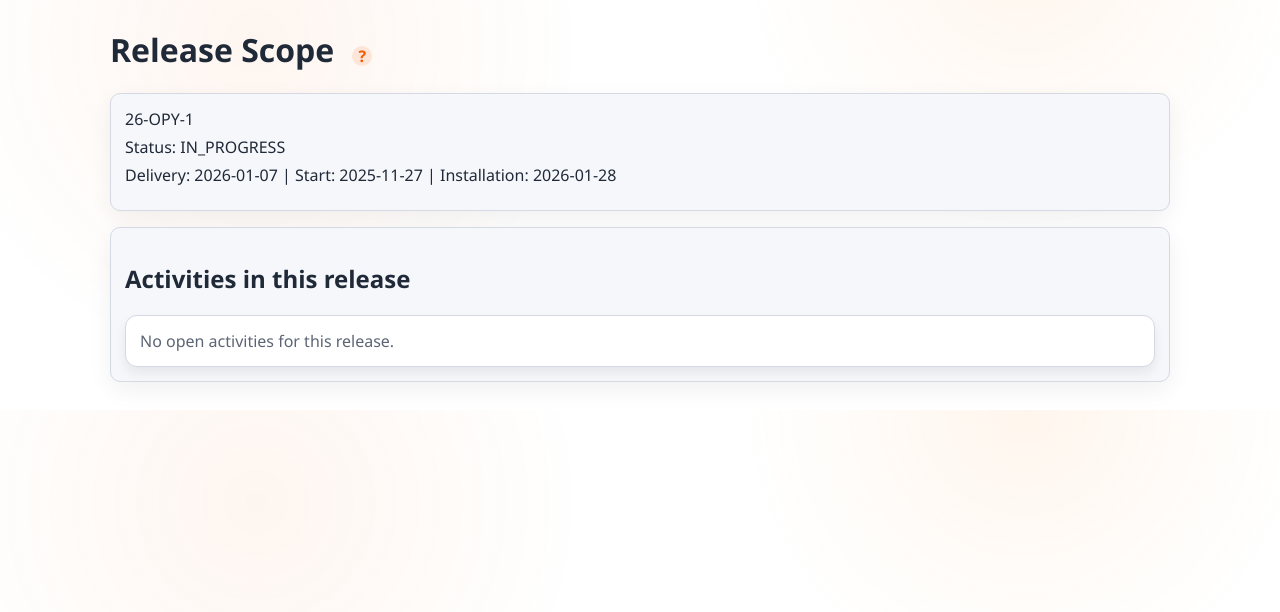
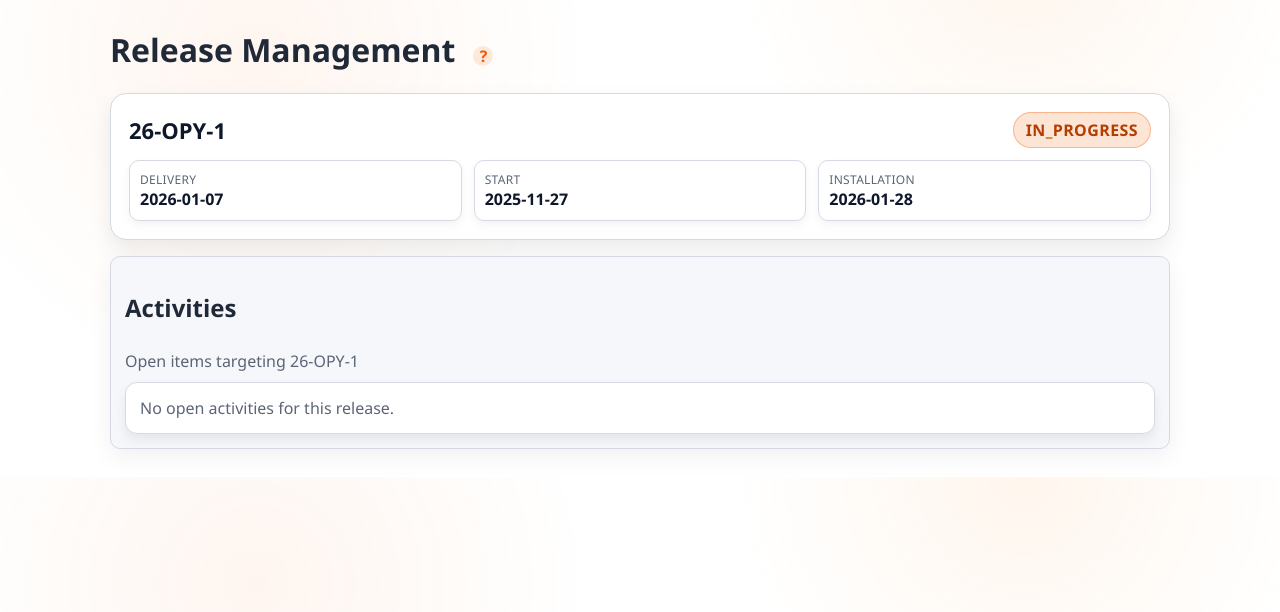
Before and after one commit to guimoric/eagle_management, a FastAPI app: page /dashboards/release-scope in a window 1280 px wide. Shown: the part 51-663 px from the top of the page. Run offline with FastAPI, Linux system fonts and the light colour scheme.

Commit message:
release_dashboard

```diff
--- a/eagle_pm/app/static/app.css
+++ b/eagle_pm/app/static/app.css
@@ -237,6 +237,59 @@ details[open] .accordion-summary::before { transform: rotate(180deg); }
 .project-field { background: #ffffff; border: 1px solid var(--border); border-radius: 10px; padding: 8px 10px; box-shadow: 0 2px 6px rgba(0,0,0,0.04); }
 .project-field .label { display: block; font-size: 12px; color: var(--muted); text-transform: uppercase; letter-spacing: 0.4px; }
 .project-field .value { font-weight: 600; color: var(--text); }
+.release-card {
+  border: 1px solid var(--border);
+  background: #ffffff;
+  border-radius: 16px;
+  padding: 18px;
+  box-shadow: 0 10px 22px rgba(0,0,0,0.08);
+}
+.release-header {
+  display: flex;
+  justify-content: space-between;
+  align-items: center;
+  gap: 12px;
+  margin-bottom: 12px;
+}
+.release-code {
+  font-size: 22px;
+  font-weight: 800;
+  color: #0f172a;
+}
+.release-meta {
+  display: grid;
+  grid-template-columns: repeat(auto-fit, minmax(160px, 1fr));
+  gap: 12px;
+}
+.meta-block {
+  background: #ffffff;
+  border: 1px solid var(--border);
+  border-radius: 10px;
+  padding: 10px;
+  box-shadow: 0 4px 10px rgba(0,0,0,0.05);
+}
+.release-meta .label {
+  display: block;
+  font-size: 12px;
+  color: var(--muted);
+  letter-spacing: 0.3px;
+  text-transform: uppercase;
+}
+.release-meta .value {
+  display: block;
+  font-weight: 700;
+  color: #0f172a;
+}
+.status-pill {
+  display: inline-block;
+  padding: 6px 12px;
+  border-radius: 999px;
+  background: rgba(242,92,5,0.16);
+  color: #b53d00;
+  border: 1px solid rgba(242,92,5,0.35);
+  font-weight: 700;
+  letter-spacing: 0.4px;
+}
 .status-badge {
   display: inline-block;
   padding: 4px 8px;
--- a/eagle_pm/app/templates/release_scope.html
+++ b/eagle_pm/app/templates/release_scope.html
@@ -2,23 +2,39 @@
 {% block content %}
   <div class="header-row">
     <div class="actions">
-      <h1>Release Scope</h1><span class="tooltip-icon" data-tip="Open activities linked to the current (non-installed) release.">?</span>
+      <h1>Release Management</h1><span class="tooltip-icon" data-tip="Open activities for the current (non-installed) release.">?</span>
     </div>
   </div>
 
   {% if not current_release %}
     <div class="panel"><p>No active/planned release found.</p></div>
   {% else %}
-    <div class="panel">
-      <div class="section-header">
-        <div class="item-title">{{ current_release.release_code }}</div>
-        <div class="item-meta">Status: {{ current_release.status.name if current_release.status else current_release.status_code }}</div>
-        <div class="item-meta">Delivery: {{ current_release.delivery_date }} | Start: {{ current_release.start_date }} | Installation: {{ current_release.installation_date }}</div>
+    <div class="panel release-card">
+      <div class="release-header">
+        <div class="release-code">{{ current_release.release_code }}</div>
+        <div class="status-pill">{{ current_release.status.name if current_release.status else current_release.status_code }}</div>
+      </div>
+      <div class="release-meta">
+        <div class="meta-block">
+          <span class="label">Delivery</span>
+          <span class="value">{{ current_release.delivery_date }}</span>
+        </div>
+        <div class="meta-block">
+          <span class="label">Start</span>
+          <span class="value">{{ current_release.start_date }}</span>
+        </div>
+        <div class="meta-block">
+          <span class="label">Installation</span>
+          <span class="value">{{ current_release.installation_date }}</span>
+        </div>
       </div>
     </div>
 
     <div class="panel">
-      <h2>Activities in this release</h2>
+      <div class="section-header">
+        <h2>Activities</h2>
+        <div class="muted">Open items targeting {{ current_release.release_code }}</div>
+      </div>
       <ul class="vertical-list">
         {% for a in activities %}
           <li class="vertical-item">
```
